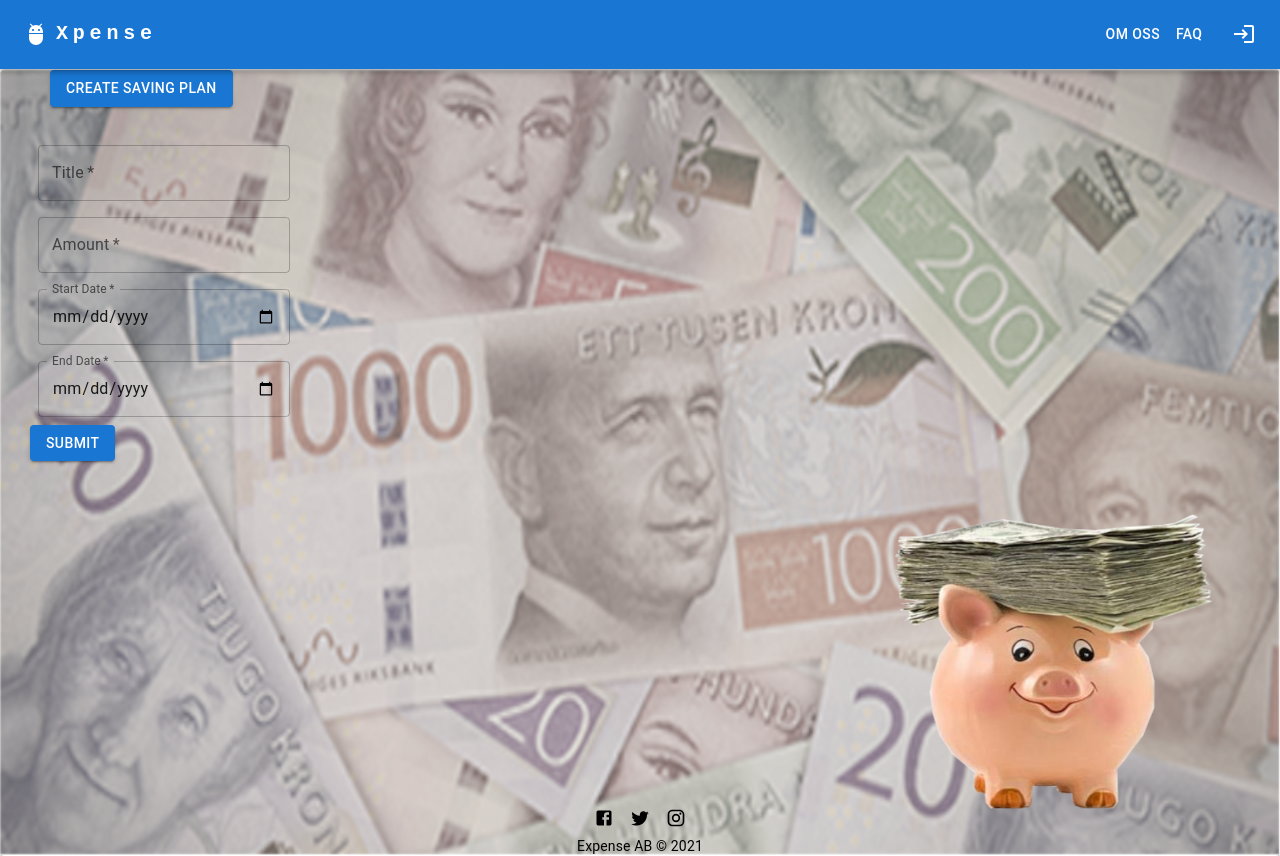
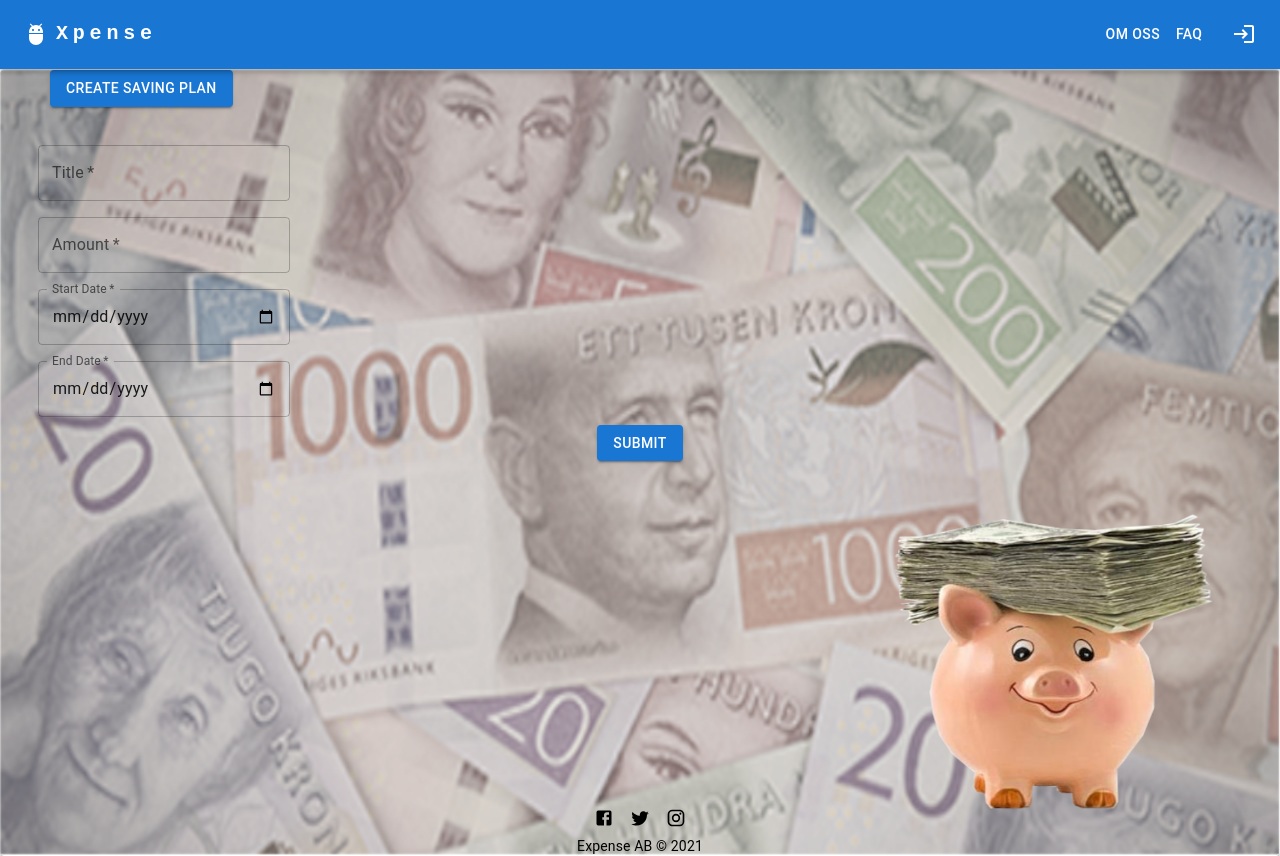
Before and after one commit to Fullstack-Roligheter/Frontend-ReactTS, a React (Create React App) app: page /1/saving/create in a window 1280 px wide. Built offline with nearby package versions, Linux system fonts and the light colour scheme.

Commit message:
Submitbutton with spinner on Savings

```diff
--- a/src/features/savings/CreateSaving.tsx
+++ b/src/features/savings/CreateSaving.tsx
@@ -7,6 +7,8 @@ import axios from 'axios'
 import Snackbar from '@mui/material/Snackbar'
 import MuiAlert, { AlertProps } from '@mui/material/Alert'
 import { baseURL } from '../../config'
+import { Grid } from '@mui/material'
+import { SubmitButton } from '../../shared/buttons/button-default'
 
 const CreateSaving: React.FC = () => {
   const [title, setTitle] = useState('')
@@ -121,9 +123,9 @@ const CreateSaving: React.FC = () => {
           onChange={(e) => setEndDate(e.target.value)}
         />
         <br />
-        <Button variant='contained' type='button' onClick={addPlan}>
-          Submit
-        </Button>
+        <Grid container justifyContent='center'>
+          <SubmitButton isLoading={true} onClick={addPlan} />
+        </Grid>
       </Box>
       {status !== 200 ? showError() : successMessage()}
     </Fragment>
--- a/src/features/savings/EditSavingPlan.tsx
+++ b/src/features/savings/EditSavingPlan.tsx
@@ -9,6 +9,8 @@ import { useParams } from 'react-router-dom'
 import MuiAlert, { AlertProps } from '@mui/material/Alert'
 import Snackbar from '@mui/material/Snackbar'
 import { baseURL } from '../../config'
+import { SubmitButton } from '../../shared/buttons/button-default'
+import Grid from '@mui/material/Grid'
 
 const userId = 1
 
@@ -127,13 +129,9 @@ const EditSavingPlan: React.FC = () => {
           onChange={(e) => setEndDate(e.target.value)}
         />
         <br />
-        <Button
-          variant='contained'
-          type='button'
-          onClick={() => handleEdit(planId)}
-        >
-          Save Changes
-        </Button>
+        <Grid container justifyContent='center'>
+          <SubmitButton isLoading={true} onClick={() => handleEdit(planId)} />
+        </Grid>
       </Box>
       <Snackbar open={open} autoHideDuration={2000} onClose={handleClose}>
         <Alert onClose={handleClose} severity='success' sx={{ width: '100%' }}>
```
